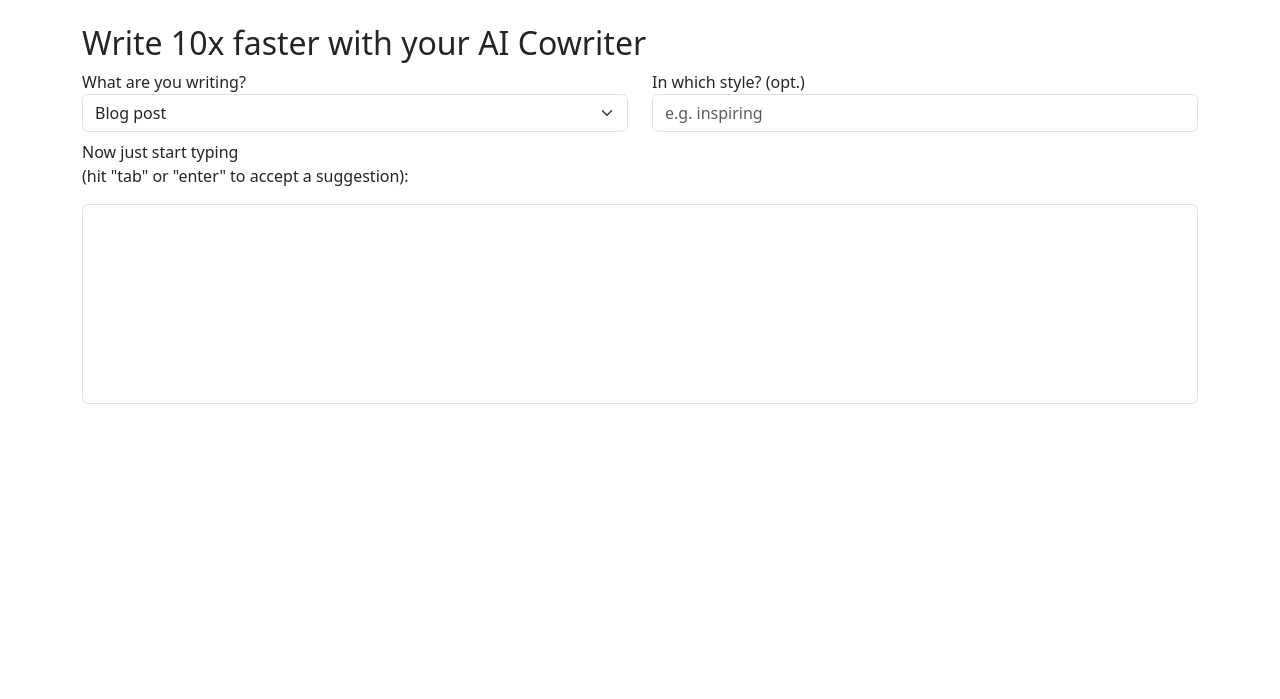
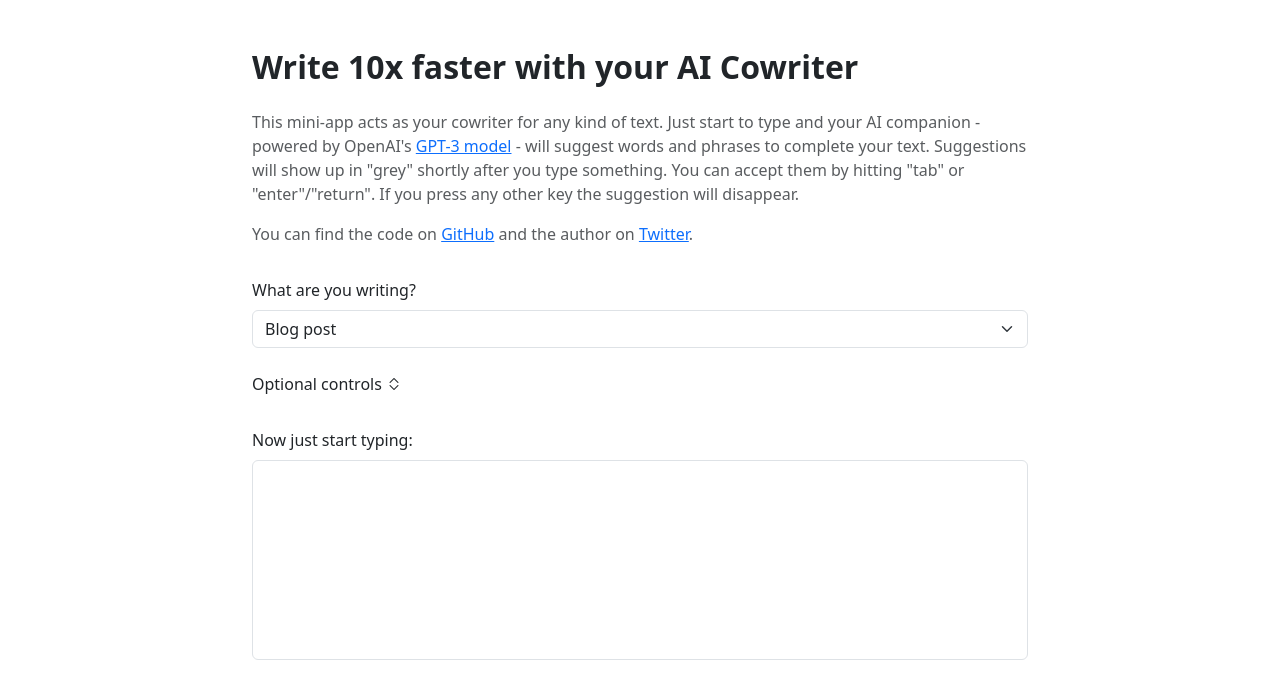
Before and after one commit to kinosal/cowriter, a Flask app: page / in a window 1280 px wide. Shown: the top 699 px of the page. Run offline with Flask 2, Linux system fonts and the light colour scheme; some libraries are stand-ins or nearby versions.

Commit message:
Add optional controls and description

```diff
--- a/app.py
+++ b/app.py
@@ -25,21 +25,22 @@ def index():
 @app.route("/suggest", methods=["POST"])
 def suggest():
     """Suggest a continuation of the prompt.
-    Requires a JSON body with a "type", "content" and optional "style" field.
+    Requires a JSON body with a "type", "content" and optional "topic" or "style" fields.
     """
     print(request.json)
     style = request.json["style"] + " " if request.json["style"] else ""
-    prompt = f"This is a {style}{request.json['type']}:\n\n{request.json['content']}"
-    print(prompt)
+    prompt = (
+        f"This is a {style}{request.json['type']} about {request.json['topic']}:"
+        f"\n\n{request.json['content']}"
+    )
     response = openai.Completion.create(
         engine="text-davinci-003",
         prompt=prompt[-1024:],
         max_tokens=16,
-        temperature=0.5,
+        temperature=0.7,
         top_p=1,
     )
     suggestion = response["choices"][0]["text"]
-    print(suggestion)
     return {"suggestion": suggestion}
 
 
--- a/static/script.js
+++ b/static/script.js
@@ -5,6 +5,7 @@ let suggesting = false;
 
 const contentDiv = document.getElementById("content");
 const typeSelect = document.getElementById("type");
+const topicInput = document.getElementById("topic");
 const styleInput = document.getElementById("style");
 
 const sendRequest = (wait = 1000) => {
@@ -20,6 +21,7 @@ const sendRequest = (wait = 1000) => {
                 },
                 body: JSON.stringify({
                     type: typeSelect.value,
+                    topic: topicInput.value,
                     style: styleInput.value,
                     content: contentDiv.innerText,
                 }),
@@ -40,7 +42,7 @@ const sendRequest = (wait = 1000) => {
 
 contentDiv.addEventListener("input", (event) => {
     // Send a request after the user stops typing
-    sendRequest(400);
+    sendRequest(800);
 });
 
 contentDiv.addEventListener("keydown", (event) => {
@@ -61,7 +63,7 @@ contentDiv.addEventListener("keydown", (event) => {
         selection.removeAllRanges();
         selection.addRange(range);
         // Send a new request after the previous response has been accepted
-        sendRequest(800);
+        sendRequest(400);
     } else if (suggesting === true) {
         // If any other key is pressed, remove the new text and don't move the cursor
         event.preventDefault();
--- a/static/style.css
+++ b/static/style.css
@@ -1,3 +1,6 @@
 .input {
     min-height: 200px;
 }
+#main {
+    max-width: 800px;
+}
--- a/templates/index.html
+++ b/templates/index.html
@@ -7,13 +7,24 @@
     <title>Cowriter</title>
     <link rel="stylesheet" href="{{ url_for('static', filename='style.css') }}">
     <link href="https://cdn.jsdelivr.net/npm/bootstrap@5.3.0-alpha1/dist/css/bootstrap.min.css" rel="stylesheet" integrity="sha384-GLhlTQ8iRABdZLl6O3oVMWSktQOp6b7In1Zl3/Jr59b6EGGoI1aFkw7cmDA6j6gD" crossorigin="anonymous">
+    <link rel="stylesheet" href="https://cdn.jsdelivr.net/npm/bootstrap-icons@1.10.3/font/bootstrap-icons.css">
   </head>
   <body>
-      <div class="container mt-4">
-        <h2>Write 10x faster with your AI Cowriter</h2>
-        <div class="row">
+      <div class="container mt-4 mt-md-5" id="main">
+        <div class="row mb-3">
+          <h2 class="fw-bold">Write 10x faster with your AI Cowriter</h2>
+        </div>
+        <div class="row mb-3">
+          <p class="text-muted">
+            This mini-app acts as your cowriter for any kind of text. Just start to type and your AI companion - powered by OpenAI's <a href="https://beta.openai.com/docs/models/overview" target="_blank">GPT-3 model</a> - will suggest words and phrases to complete your text. Suggestions will show up in "grey" shortly after you type something. You can accept them by hitting "tab" or "enter"/"return". If you press any other key the suggestion will disappear.
+          </p>
+          <p class="text-muted">
+            You can find the code on <a href="https://github.com/kinosal/cowriter" target="_blank">GitHub</a> and the author on <a href="https://twitter.com/kinosal" target="_blank">Twitter</a>.
+          </p>
+        </div>
+        <div class="row mb-3">
           <div class="col">
-            <label for="type">What are you writing?</label>
+            <label for="type" class="mb-2">What are you writing?</label>
             <select class="form-select mb-2" id="type">
               <option value="blog post">Blog post</option>
               <option value="LinkedIn Post">LinkedIn Post</option>
@@ -21,13 +32,25 @@
               <option value="Email">Email</option>
             </select>
           </div>
-          <div class="col">
-            <label for="style">In which style? (opt.)</label>
+        </div>
+        <div class="row mb-3">
+          <div data-bs-toggle="collapse" data-bs-target=".collapse">
+            <p type="button">
+              Optional controls <i class="bi bi-chevron-expand"></i>
+            </p>
+          </div>
+          <div class="collapse mb-3">
+            <label for="style" class="mb-2">Do you have a topic in mind?</label>
+            <input type="text" id="topic" class="form-control" placeholder="e.g. AI">
+          </div>
+          <div class="collapse mb-3">
+            <label for="style" class="mb-2">Any particular writing style?</label>
             <input type="text" id="style" class="form-control" placeholder="e.g. inspiring">
           </div>
         </div>
-        <label for="content">Now just start typing</label>
-        <p>(hit "tab" or "enter" to accept a suggestion):</p>
+        <label for="content" class="mb-2">
+          Now just start typing:
+        </label>
         <div class="form-control input" contenteditable="true" id="content"></div>
       </div>
     <script src="{{ url_for('static', filename='script.js') }}"></script>
```
